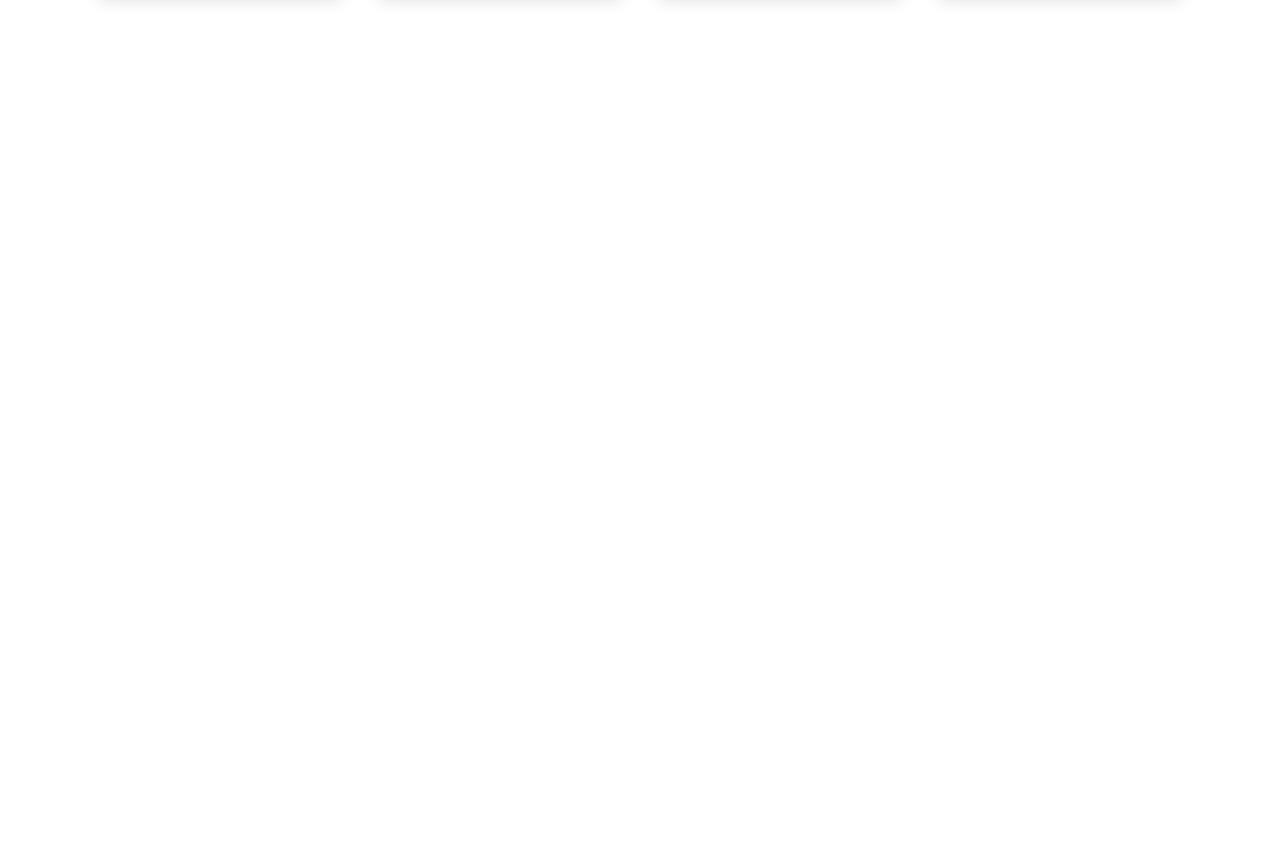
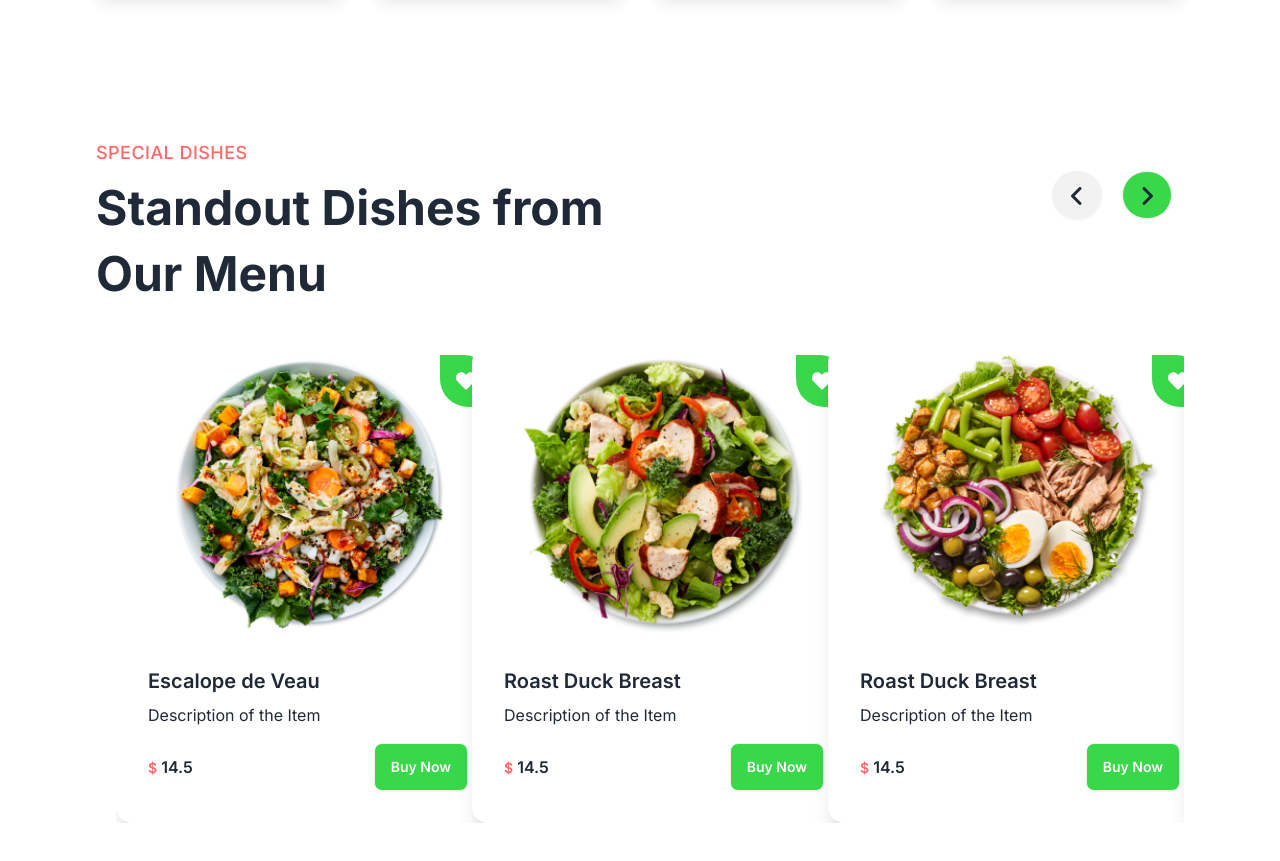
Before and after one commit to fyrmnzia/food-client, a React (Vite) app: page / in a window 1280 px wide. Shown: the part 1220-2081 px from the top of the page. Before the commit the page ends 1279 px from the top, so only its background shows below. Built offline with nearby package versions, Linux system fonts and the light colour scheme.

Commit message:
Special Dishes section

```diff
--- a/package.json
+++ b/package.json
@@ -16,6 +16,8 @@
     "react-dom": "^18.3.1",
     "react-icons": "^5.3.0",
     "react-router-dom": "^6.26.2",
+    "react-slick": "^0.30.2",
+    "slick-carousel": "^1.8.1",
     "sort-by": "^1.2.0"
   },
   "devDependencies": {
--- a/src/App.css
+++ b/src/App.css
@@ -19,3 +19,7 @@
 .title {
     @apply text-4xl md:text-5xl font-bold my-2 md:leading-snug leading-snug
 }
+
+.heartStar {
+    border-radius: 0px 28px 0px 28px;
+}
--- /dev/null
+++ b/src/components/Cards.jsx
@@ -0,0 +1,46 @@
+import React, { useState } from "react";
+import { FaHeart } from "react-icons/fa";
+import { Link } from "react-router-dom";
+
+const Cards = ({ item }) => {
+  const [isHeartFilled, setIsHeartFilled] = useState(false);
+
+  const handleHeartClick = () => {
+    setIsHeartFilled(!isHeartFilled);
+  };
+  return (
+    <div className="card bg-base-100 w-96 shadow-xl relative">
+      <div
+        className={`rating gap-1 absolute right-2 top-2 p-4 heartStar bg-green ${
+          isHeartFilled ? "text-rose-500" : "text-white"
+        }`}
+        onClick={handleHeartClick}
+      >
+        <FaHeart className="h-5 w-5 cursor-pointer" />
+      </div>
+      <Link to={`/menu/${item._id}`}>
+        <figure>
+          <img
+            src={item.image}
+            alt=""
+            className="hover:scale-105 transition-all duration-200 md:h-72"
+          />
+        </figure>
+      </Link>
+      <div className="card-body">
+        <Link to={`/menu/${item._id}`}>
+          <h2 className="card-title">{item.name}</h2>
+        </Link>
+        <p>Description of the Item</p>
+        <div className="card-actions justify-between items-center mt-2">
+          <h5 className="font-semibold">
+            <span className="text-sm text-red">$</span> {item.price}
+          </h5>
+          <button className="btn bg-green text-white">Buy Now</button>
+        </div>
+      </div>
+    </div>
+  );
+};
+
+export default Cards;
--- a/src/pages/home/Home.jsx
+++ b/src/pages/home/Home.jsx
@@ -1,12 +1,14 @@
 import React from "react";
 import Banner from "../../components/Banner";
 import Categories from "./Categories";
+import SpecialDishes from "./SpecialDishes";
 
 function Home() {
   return (
     <div>
       <Banner />
       <Categories />
+      <SpecialDishes />
     </div>
   );
 }
--- /dev/null
+++ b/src/pages/home/SpecialDishes.jsx
@@ -0,0 +1,121 @@
+import React, { useEffect, useState } from "react";
+import "slick-carousel/slick/slick.css";
+import "slick-carousel/slick/slick-theme.css";
+import Slider from "react-slick";
+import Cards from "../../components/Cards";
+import { FaAngleLeft, FaAngleRight } from "react-icons/fa6";
+
+const SimpleNextArrow = (props) => {
+  const { className, style, onClick } = props;
+  return (
+    <div
+      className={className}
+      style={{ ...style, display: "block", background: "red" }}
+      onClick={onClick}
+    >
+      NEXT
+    </div>
+  );
+};
+
+const SimplePrevArrow = (props) => {
+  const { className, style, onClick } = props;
+  return (
+    <div
+      className={className}
+      style={{ ...style, display: "block", background: "green" }}
+      onClick={onClick}
+    >
+      BACK
+    </div>
+  );
+};
+
+function SpecialDishes() {
+  const [recipes, setRecipes] = useState([]);
+
+  const slider = React.useRef(null);
+
+  useEffect(() => {
+    fetch("/menu.json")
+      .then((res) => res.json())
+      .then((data) => {
+        const specials = data.filter((item) => item.category === "popular");
+        // console.log(specials);
+        setRecipes(specials);
+      });
+  }, []);
+
+  // settings
+  const settings = {
+    dots: true,
+    infinite: false,
+    speed: 500,
+    slidesToShow: 3,
+    slidesToScroll: 3,
+    initialSlide: 0,
+    responsive: [
+      {
+        breakpoint: 1024,
+        settings: {
+          slidesToShow: 3,
+          slidesToScroll: 3,
+          infinite: true,
+          dots: true,
+        },
+      },
+      {
+        breakpoint: 600,
+        settings: {
+          slidesToShow: 2,
+          slidesToScroll: 2,
+          initialSlide: 2,
+        },
+      },
+      {
+        breakpoint: 480,
+        settings: {
+          slidesToShow: 1,
+          slidesToScroll: 1,
+        },
+      },
+    ],
+
+    nextArrow: <SimpleNextArrow />,
+    prevArrow: <SimplePrevArrow />,
+  };
+  return (
+    <div className="section-container my-20 relative">
+      <div className="text-left">
+        <p className="subtitle">Special Dishes</p>
+        <h2 className="title md:w-[520px]">Standout Dishes from Our Menu</h2>
+      </div>
+      {/* arrow button */}
+      <div className="md:absolute right-3 top-8 mb-10 md:mr-24">
+        <button
+          onClick={() => slider?.current?.slickPrev()}
+          className="btn p-2 rounded-full ml-5"
+        >
+          <FaAngleLeft className="w-8 h-8 p-1" />
+        </button>
+        <button
+          onClick={() => slider?.current?.slickNext()}
+          className="btn p-2 rounded-full ml-5 bg-green"
+        >
+          <FaAngleRight className="w-8 h-8 p-1" />
+        </button>
+      </div>
+      <Slider
+        ref={slider}
+        {...settings}
+        className="overflow-hidden mt-10 space-x-5"
+      >
+        {recipes.map((item, i) => (
+          <Cards key={i} item={item} />
+        ))}
+      </Slider>
+    </div>
+  );
+}
+
+export default SpecialDishes;
```
Also changed, not shown: 1 other file (tests, documents, lock files or other folders).
